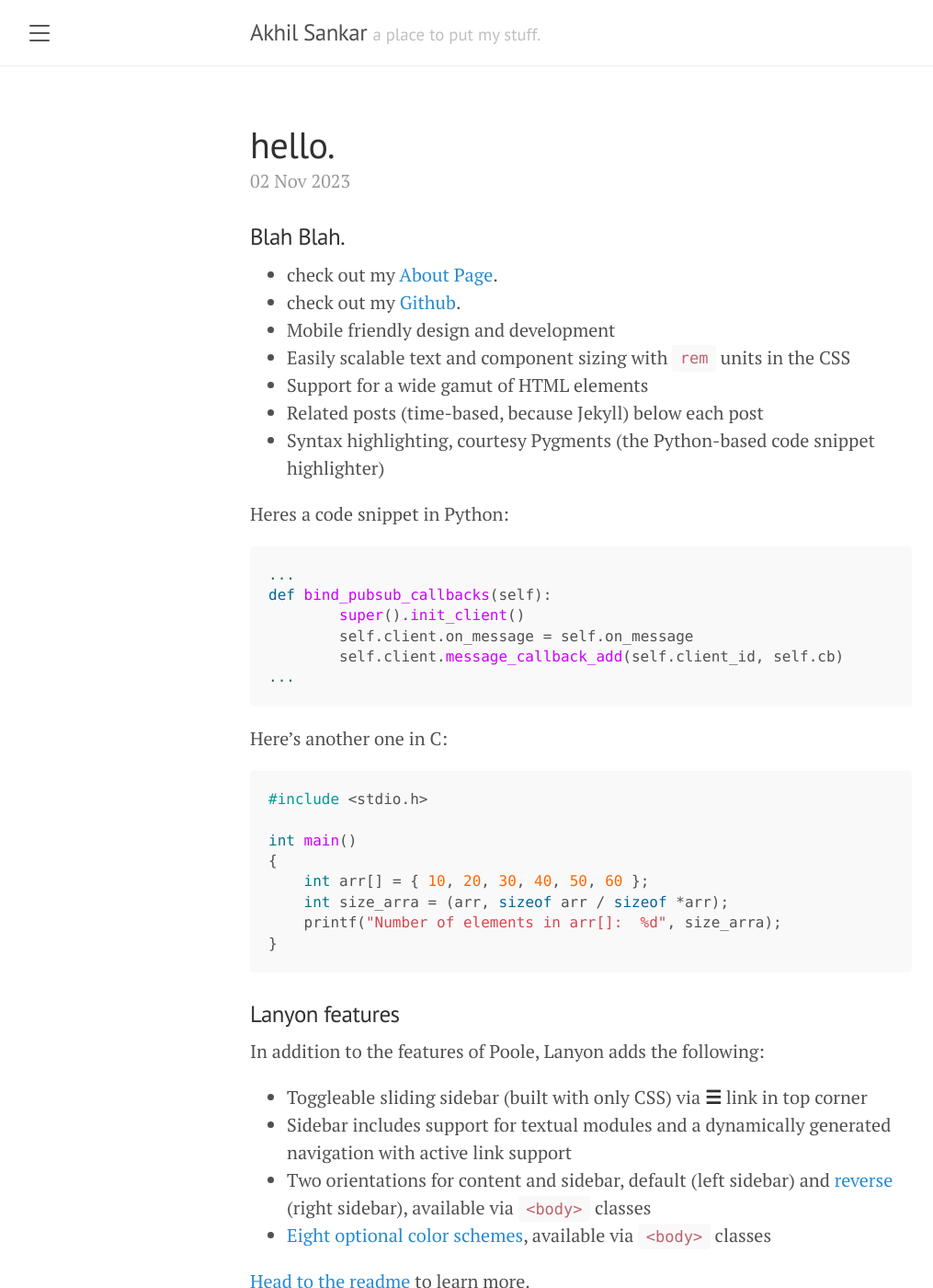
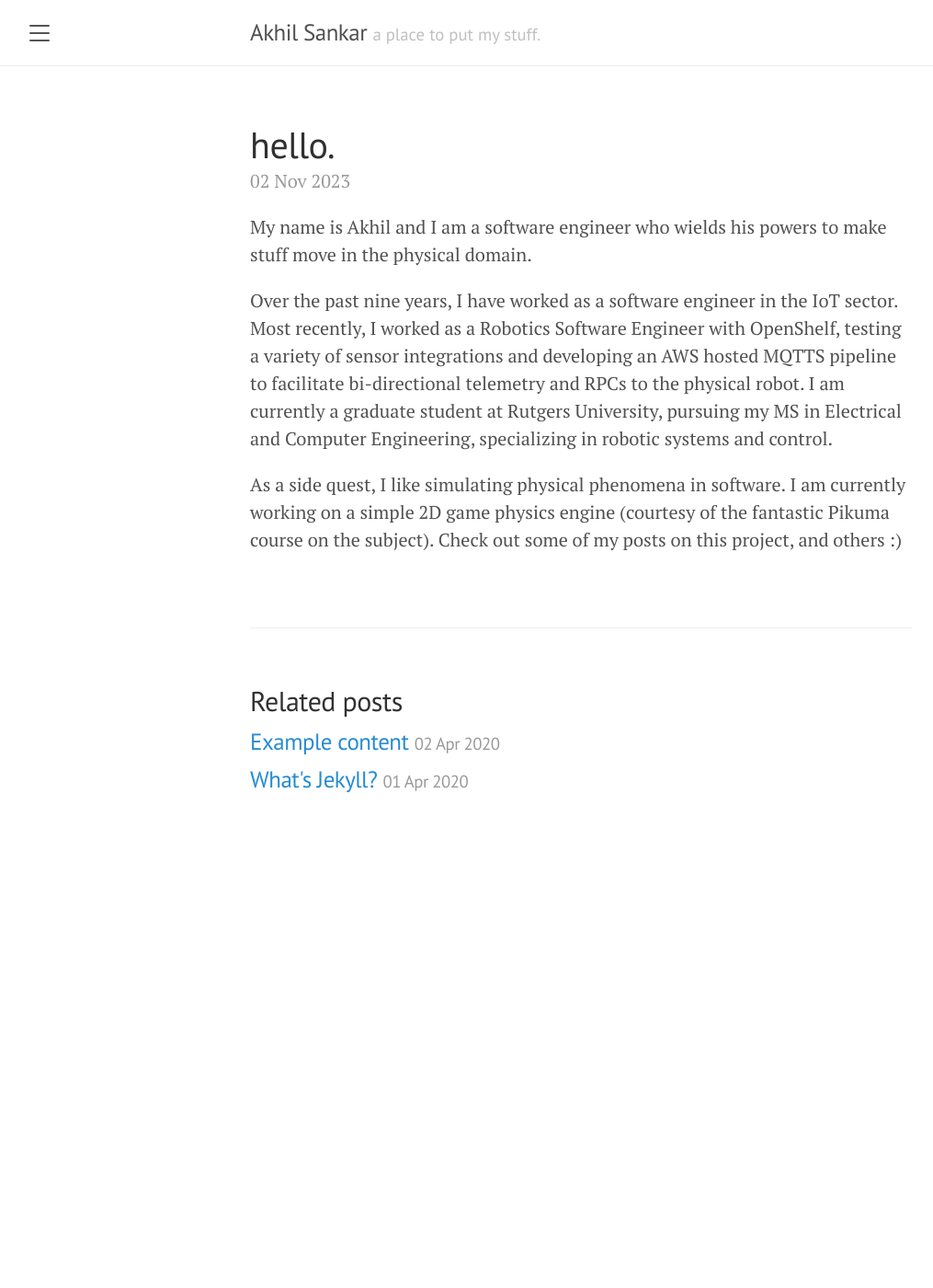
Before and after one commit to fuzzygreenblurs/fuzzygreenblurs.github.io, a Jekyll site: the page built from _posts/2023-11-02-introducing-lanyon.md, in a window 1280 px wide and 1400 px high. Shown: the whole window at 92% size, without its empty margins (8-1023 px from the left). Built offline with Jekyll 4.4.1, drawn with Linux system fonts in a browser that asks for light colours; some of the changed text lies outside the part shown.

Commit message:
add description

````diff
--- a/_posts/2023-11-02-introducing-lanyon.md
+++ b/_posts/2023-11-02-introducing-lanyon.md
@@ -3,56 +3,8 @@ layout: post
 title: hello.
 ---
 
-### Blah Blah.
+My name is Akhil and I am a software engineer who wields his powers to make stuff move in the physical domain.
 
-* check out my [About Page](/about).
-* check out my [Github](https://github.com/fuzzygreenblurs).
-* Mobile friendly design and development
-* Easily scalable text and component sizing with `rem` units in the CSS
-* Support for a wide gamut of HTML elements
-* Related posts (time-based, because Jekyll) below each post
-* Syntax highlighting, courtesy Pygments (the Python-based code snippet highlighter)
+Over the past nine years, I have worked as a software engineer in the IoT sector. Most recently, I worked as a Robotics Software Engineer with OpenShelf, testing a variety of sensor integrations and developing an AWS hosted MQTTS pipeline to facilitate bi-directional telemetry and RPCs to the physical robot. I am currently a graduate student at Rutgers University, pursuing my MS in Electrical and Computer Engineering, specializing in robotic systems and control.
 
-Heres a code snippet in Python:
-
-```python
-...
-def bind_pubsub_callbacks(self):
-        super().init_client()
-        self.client.on_message = self.on_message
-        self.client.message_callback_add(self.client_id, self.cb)
-...
-```
-
-Here's another one in C:
-```c
-#include <stdio.h>
-
-int main()
-{
-    int arr[] = { 10, 20, 30, 40, 50, 60 };
-    int size_arra = (arr, sizeof arr / sizeof *arr);
-    printf("Number of elements in arr[]:  %d", size_arra);
-}
-```
-
-### Lanyon features
-
-In addition to the features of Poole, Lanyon adds the following:
-
-* Toggleable sliding sidebar (built with only CSS) via **☰** link in top corner
-* Sidebar includes support for textual modules and a dynamically generated navigation with active link support
-* Two orientations for content and sidebar, default (left sidebar) and [reverse](https://github.com/poole/lanyon#reverse-layout) (right sidebar), available via `<body>` classes
-* [Eight optional color schemes](https://github.com/poole/lanyon#themes), available via `<body>` classes
-
-[Head to the readme](https://github.com/poole/lanyon#readme) to learn more.
-
-### Browser support
-
-Lanyon is by preference a forward-thinking project. In addition to the latest versions of Chrome, Safari (mobile and desktop), and Firefox, it is only compatible with Internet Explorer 9 and above.
-
-### Download
-
-Lanyon is developed on and hosted with GitHub. Head to the <a href="https://github.com/poole/lanyon">GitHub repository</a> for downloads, bug reports, and features requests.
-
-Thanks!
+As a side quest, I like simulating physical phenomena in software. I am currently working on a simple 2D game physics engine (courtesy of the fantastic Pikuma course on the subject). Check out some of my posts on this project, and others :)
````
Also changed, not shown: 3 other files.
